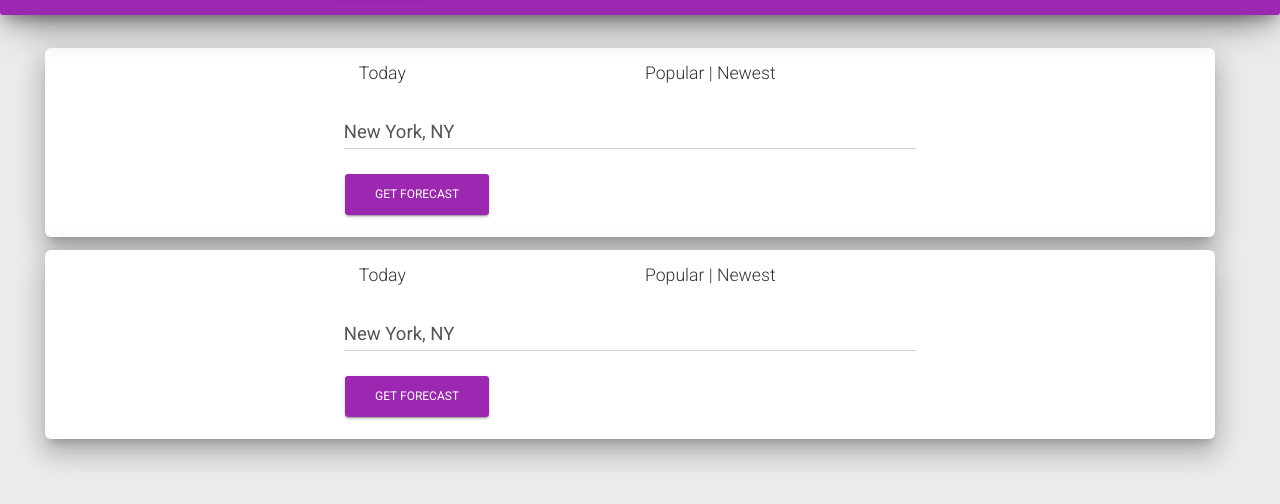
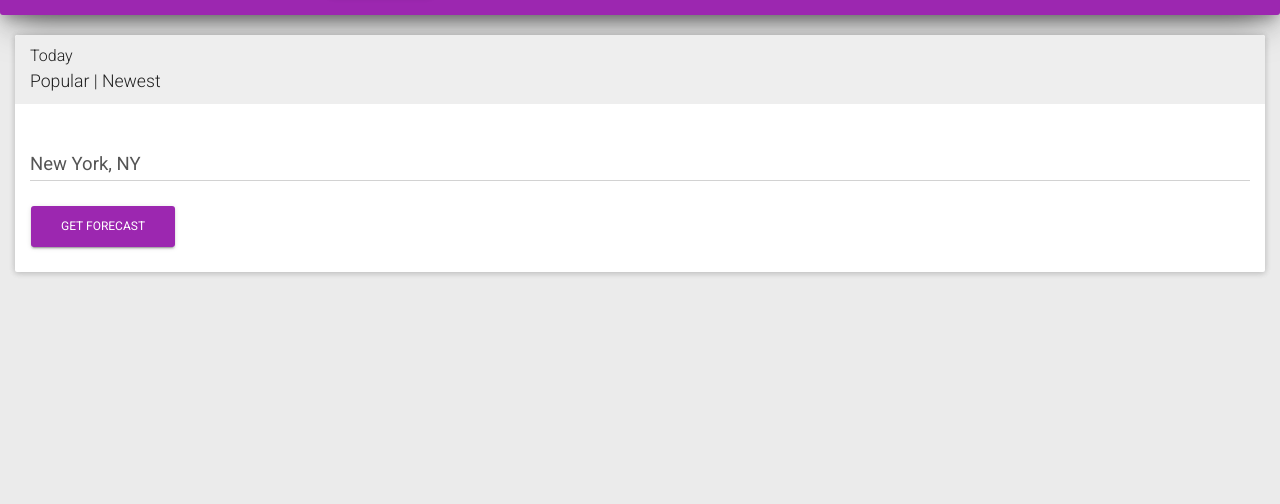
Before and after one commit to martinpinto/youwished, a website: page src/public/index.html in a window 1280 px wide. Shown: the part 70-574 px from the top of the page. Drawn offline with nearby package versions, Linux system fonts and the light colour scheme; some packages are replaced by stand-ins of ours.

Commit message:
Fixed padding of main boxes

```diff
--- a/src/public/app/app-frontend.js
+++ b/src/public/app/app-frontend.js
@@ -9,11 +9,11 @@ weatherApp.config(function($routeProvider) {
             controller: 'homeController'
         })
         .when('/forecast', {
-            templateUrl: 'html/forecast.html',
+            templateUrl: 'app/components/home/forecast.html',
             controller: 'forecastController'
         })
         .when('/forecast/:days', {
-            templateUrl: 'html/forecast.html',
+            templateUrl: 'app/components/home/forecast.html',
             controller: 'forecastController'
         })
 });
--- a/src/public/app/components/home/home.htm
+++ b/src/public/app/components/home/home.htm
@@ -1,14 +1,12 @@
-<div class="box container main-raised main-padded">
-    <div class="col-md-6 col-md-offset-3">
+<!--<div ng-repeat="w in wishResult.list">-->
     <div class="row">
-           <div class="col-xs-8 col-sm-6">
-               Today
-           </div>
-           <div class="col-xs-4 col-sm-6">
+        <div class="col-md-12">
+            <div class="panel panel-default">
+                <div class="panel-heading">
+                    <h3 class="panel-title" ng-cloak>Today</h3>
                     Popular | Newest
                 </div>
-        </div>
-        <div class="row">
+                <div class="panel-body" ng-cloak>
                     <div class="form-group">
                         <input type="text" ng-model="city" class="form-control" />
                     </div>
@@ -16,21 +14,5 @@
                 </div>
             </div>
         </div>
-<div class="box container main-raised main-padded">
-    <div class="col-md-6 col-md-offset-3">
-        <div class="row">
-           <div class="col-xs-8 col-sm-6">
-               Today
     </div>
-           <div class="col-xs-4 col-sm-6">
-               Popular | Newest
-           </div>
-        </div>
-        <div class="row">
-            <div class="form-group">
-                <input type="text" ng-model="city" class="form-control" />
-            </div>
-        <a href="#/forecast" class="btn btn-raised btn-primary">Get Forecast</a>
-        </div>
-    </div>
-</div>
+<!--</div>-->
--- a/src/public/assets/stylesheets/style.less
+++ b/src/public/assets/stylesheets/style.less
@@ -62,13 +62,6 @@ h2 {
  * Page-foot............The main page footer.
  * Buttons..............Button elements.
  */
-.box {
-  box-shadow: 0 16px 24px 2px rgba(0, 0, 0, 0.14), 0 6px 30px 5px rgba(0, 0, 0, 0.12), 0 8px 10px -5px rgba(0, 0, 0, 0.2);
-  margin: -60px 30px 0px;
-  border-radius: 6px;
-  min-width: 760px;
-}
-
 .main-raised {
   background: @white;
 }
```
Also changed, not shown: src/public/app/components/home/forecast.html (renamed from src/public/html/forecast.html), src/public/assets/stylesheets/style.css. Lines whose indentation alone changed are shown as unchanged.
